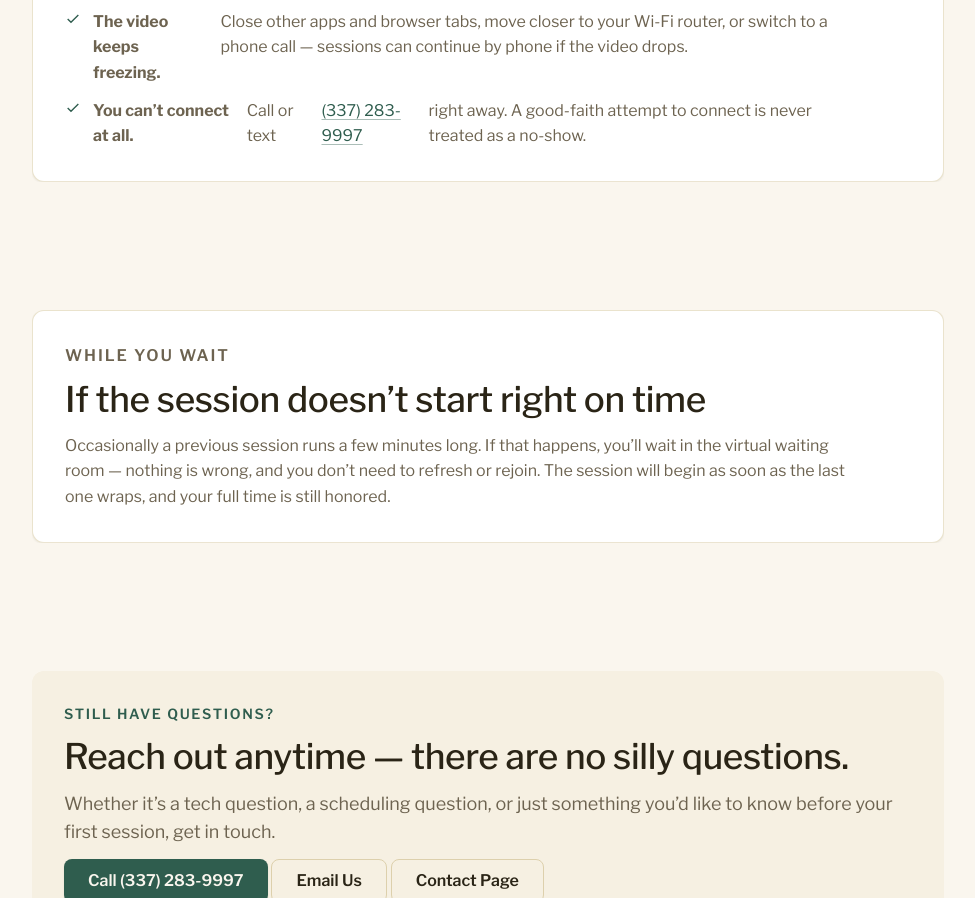
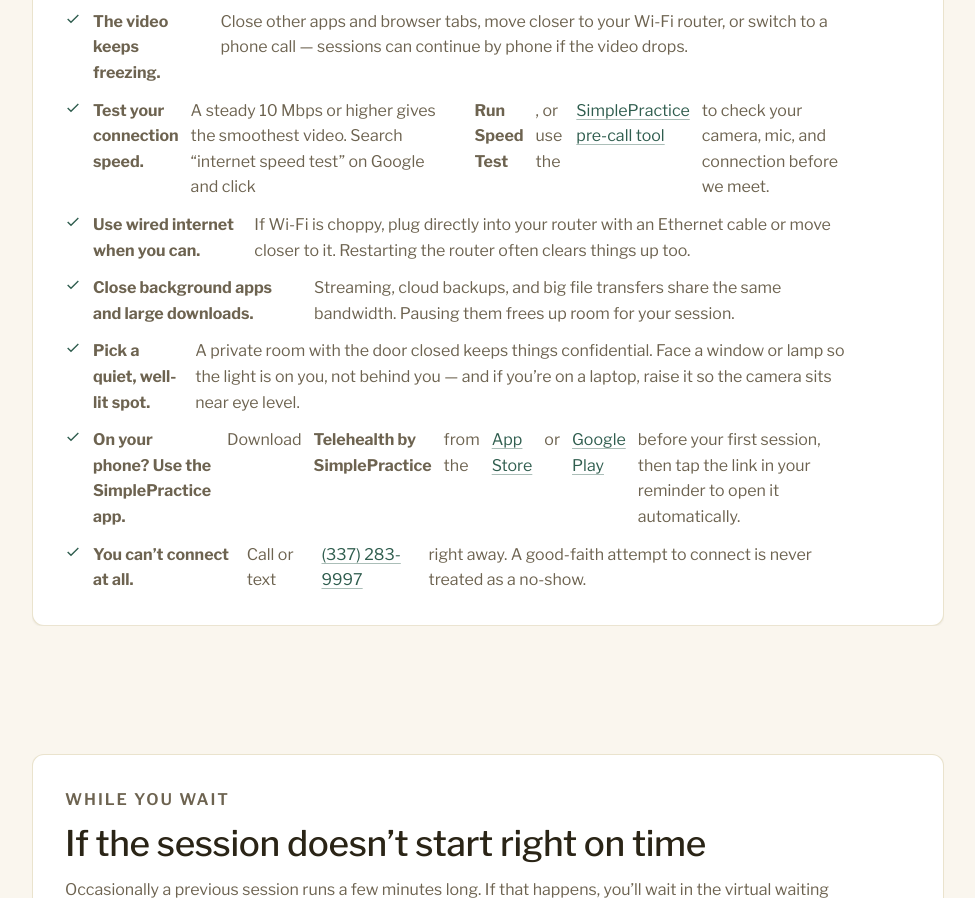
Before and after one commit to scottyarceneauxlpc/pridehealing.com, a plain HTML site: page join-telehealth.html in a window 1280 px wide. Shown: the part 2959-3857 px from the top of the page, without its empty margins (152-1127 px from the left). Drawn offline with nearby package versions, Linux system fonts and the light colour scheme; a script that the page names is missing; a web font is replaced by a local one.

Commit message:
Add SimplePractice troubleshooting tips to Join Telehealth page

```diff
--- a/join-telehealth.html
+++ b/join-telehealth.html
@@ -178,6 +178,11 @@
           <li><svg class="icon" viewBox="0 0 24 24" fill="none" stroke="currentColor" stroke-width="2"><path d="M20 6 9 17l-5-5"/></svg><strong>The link won&rsquo;t open.</strong> Try a different browser (Chrome or Safari are the most reliable), or open it on your phone instead.</li>
           <li><svg class="icon" viewBox="0 0 24 24" fill="none" stroke="currentColor" stroke-width="2"><path d="M20 6 9 17l-5-5"/></svg><strong>Camera or microphone isn&rsquo;t working.</strong> Refresh the page and click <strong>Allow</strong> when prompted. If that doesn&rsquo;t help, check your device&rsquo;s privacy settings to make sure the browser has permission.</li>
           <li><svg class="icon" viewBox="0 0 24 24" fill="none" stroke="currentColor" stroke-width="2"><path d="M20 6 9 17l-5-5"/></svg><strong>The video keeps freezing.</strong> Close other apps and browser tabs, move closer to your Wi-Fi router, or switch to a phone call &mdash; sessions can continue by phone if the video drops.</li>
+          <li><svg class="icon" viewBox="0 0 24 24" fill="none" stroke="currentColor" stroke-width="2"><path d="M20 6 9 17l-5-5"/></svg><strong>Test your connection speed.</strong> A steady 10&nbsp;Mbps or higher gives the smoothest video. Search &ldquo;internet speed test&rdquo; on Google and click <strong>Run Speed Test</strong>, or use the <a class="underline-link" href="https://tokbox.com/developer/tools/precall/" target="_blank" rel="noopener">SimplePractice pre-call tool</a> to check your camera, mic, and connection before we meet.</li>
+          <li><svg class="icon" viewBox="0 0 24 24" fill="none" stroke="currentColor" stroke-width="2"><path d="M20 6 9 17l-5-5"/></svg><strong>Use wired internet when you can.</strong> If Wi-Fi is choppy, plug directly into your router with an Ethernet cable or move closer to it. Restarting the router often clears things up too.</li>
+          <li><svg class="icon" viewBox="0 0 24 24" fill="none" stroke="currentColor" stroke-width="2"><path d="M20 6 9 17l-5-5"/></svg><strong>Close background apps and large downloads.</strong> Streaming, cloud backups, and big file transfers share the same bandwidth. Pausing them frees up room for your session.</li>
+          <li><svg class="icon" viewBox="0 0 24 24" fill="none" stroke="currentColor" stroke-width="2"><path d="M20 6 9 17l-5-5"/></svg><strong>Pick a quiet, well-lit spot.</strong> A private room with the door closed keeps things confidential. Face a window or lamp so the light is on you, not behind you &mdash; and if you&rsquo;re on a laptop, raise it so the camera sits near eye level.</li>
+          <li><svg class="icon" viewBox="0 0 24 24" fill="none" stroke="currentColor" stroke-width="2"><path d="M20 6 9 17l-5-5"/></svg><strong>On your phone? Use the SimplePractice app.</strong> Download <strong>Telehealth by SimplePractice</strong> from the <a class="underline-link" href="https://apps.apple.com/us/app/telehealth-by-simplepractice/id1178118641" target="_blank" rel="noopener">App Store</a> or <a class="underline-link" href="https://play.google.com/store/apps/details?id=com.simplepractice.spruce" target="_blank" rel="noopener">Google Play</a> before your first session, then tap the link in your reminder to open it automatically.</li>
           <li><svg class="icon" viewBox="0 0 24 24" fill="none" stroke="currentColor" stroke-width="2"><path d="M20 6 9 17l-5-5"/></svg><strong>You can&rsquo;t connect at all.</strong> Call or text <a class="underline-link" href="tel:+13372839997">(337) 283-9997</a> right away. A good-faith attempt to connect is never treated as a no-show.</li>
         </ul>
       </div>
```
